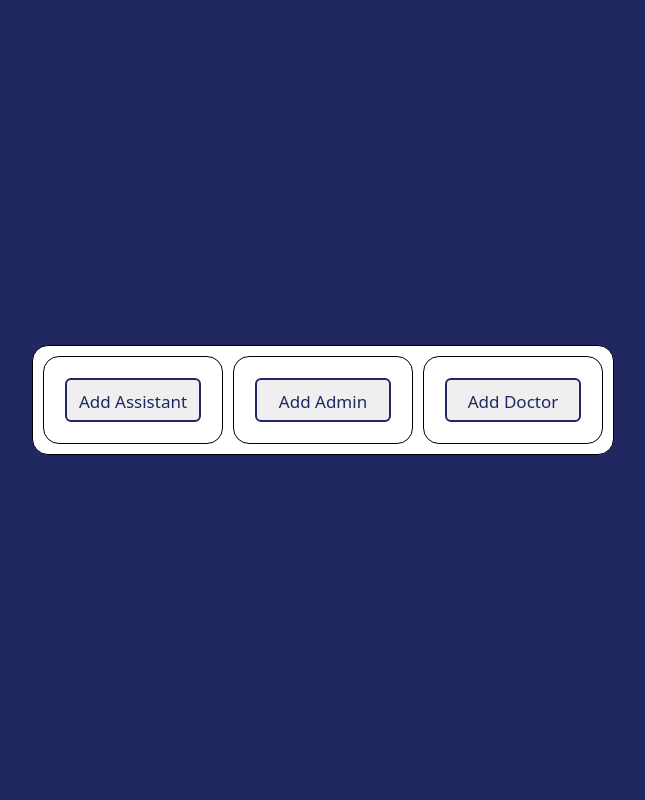
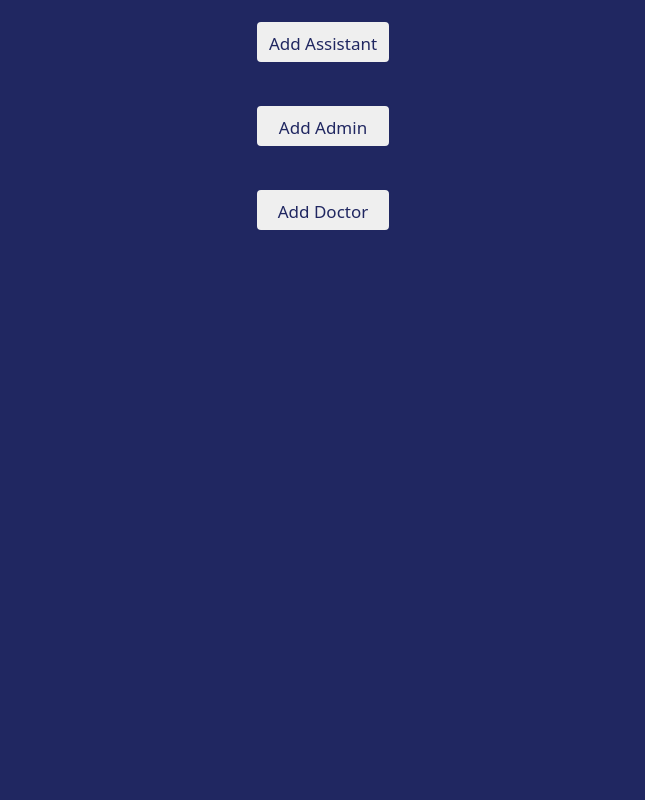
Before and after one commit to Kbassem10/imhotep_clinic, a Flask app: page /register_redirect in a window 1280 px wide. Shown: the part 82-882 px from the top of the page, without its empty margins (317-962 px from the left). After the commit the page ends 312 px from the top, so only its background shows below. Run offline with Flask 2, Linux system fonts and the light colour scheme; the visitor is signed in with stand-in values (Sample User, id 1); some libraries are stand-ins or nearby versions.

Commit message:
updated teh view for the register page

```diff
--- a/templates/register.html
+++ b/templates/register.html
@@ -20,27 +20,16 @@
 
 <body style="background-color: #202761;">
     {% include 'nav_admin.html' %}
-    <div class="centered-content">
-        <table style="background-color: #202761;">
-            <tr>
-                <td>
+    <div style="text-align: center;">
         <form action="/register_a_redirect">
             <button class="btn-new animate__animated animate__pulse">Add Assistant</button>
         </form>
-                </td>
-                <td>
         <form action="/register_admin_redirect">
             <button class="btn-new animate__animated animate__pulse">Add Admin</button>
         </form>
-                </td>
-                <td>
         <form action="/register_doctor_redirect">
             <button class="btn-new animate__animated animate__pulse">Add Doctor</button>
         </form>
-                </td>
-            </tr>
-        </table>
     </div>
 </body>
-
 </html>
```
Also changed, not shown: 1 other file. Lines whose indentation alone changed are shown as unchanged.
